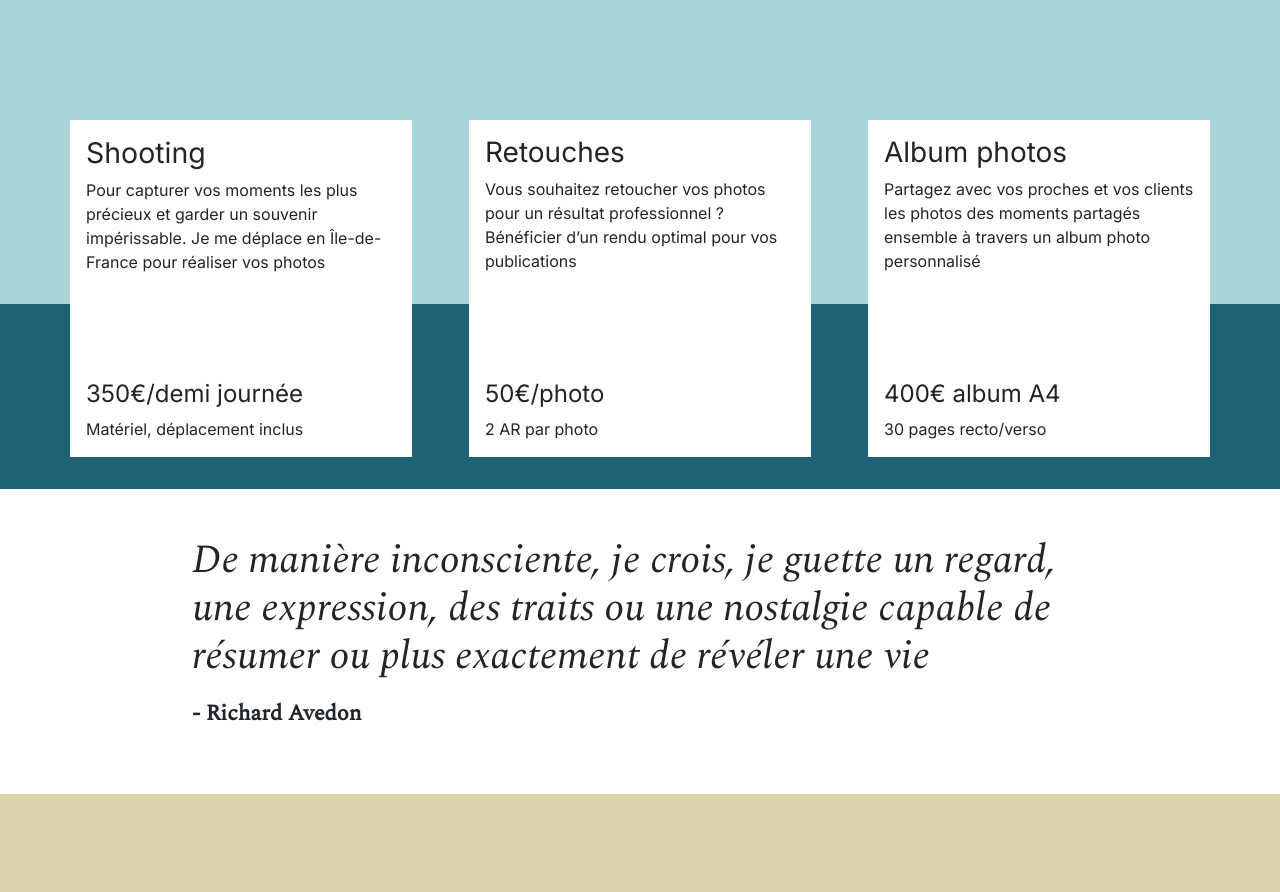
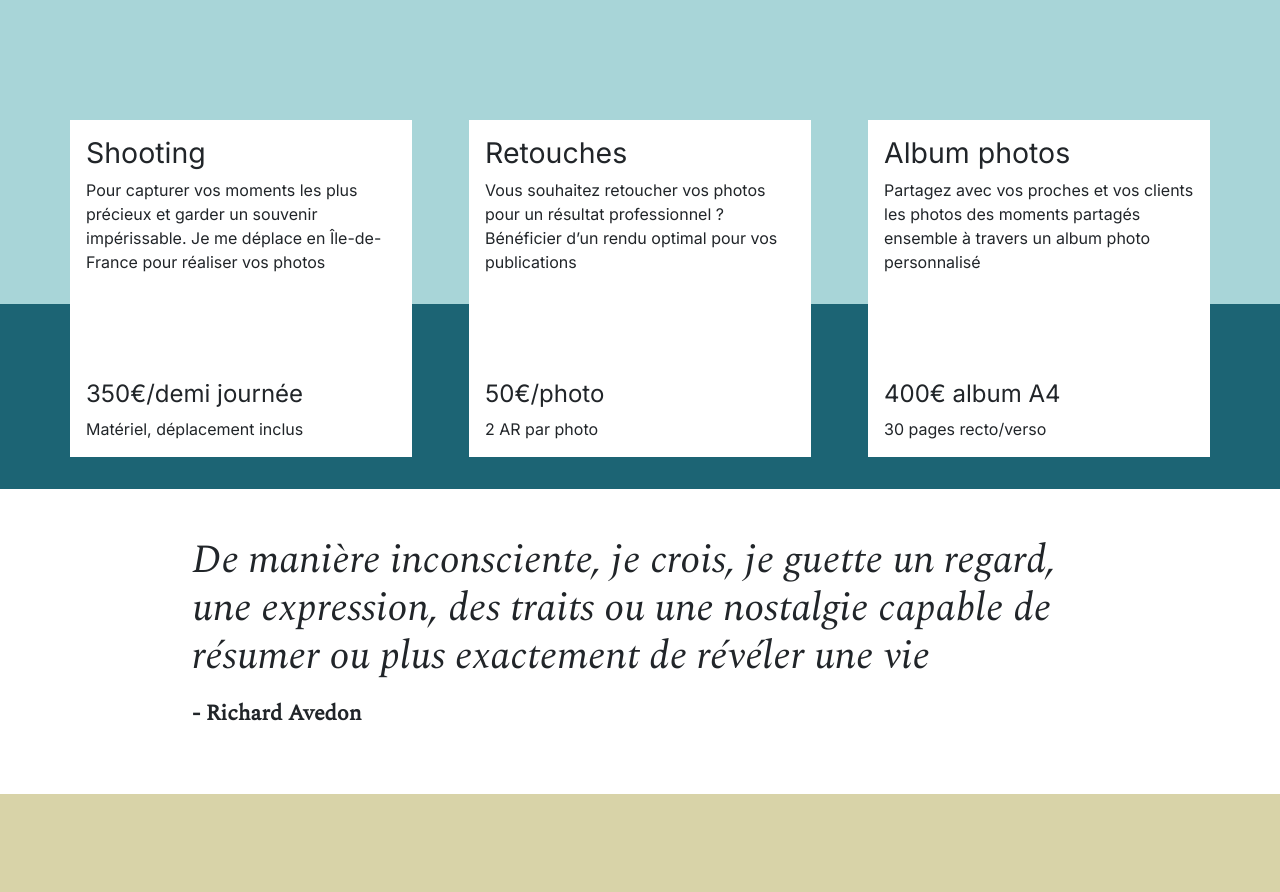
Before and after one commit to jeff397/openclassroom-ninacarducci, a plain HTML site: page index.html in a window 1280 px wide. Shown: the part 3180-4072 px from the top of the page. Drawn offline with nearby package versions, Linux system fonts and the light colour scheme.

Commit message:
correction de l'ordre chronologique des titres et sous-titres

```diff
--- a/assets/style.css
+++ b/assets/style.css
@@ -185,7 +185,9 @@ body {
   z-index: 1;
 }
 
-.shooting {
+.shooting,
+.retouch,
+.album-photo {
   font-size: calc(1.3rem + 0.6vw);
 }
 
--- a/index.html
+++ b/index.html
@@ -255,7 +255,7 @@
         </div>
         <div class="service">
           <div class="service__description">
-            <h3>Retouches</h3>
+            <h1 class="retouch">Retouches</h1>
             <p>
               Vous souhaitez retoucher vos photos pour un résultat professionnel
               ? Bénéficier d’un rendu optimal pour vos publications
@@ -268,7 +268,7 @@
         </div>
         <div class="service">
           <div class="service__description">
-            <h3>Album photos</h3>
+            <h1 class="album-photo">Album photos</h1>
             <p>
               Partagez avec vos proches et vos clients les photos des moments
               partagés ensemble à travers un album photo personnalisé
```
